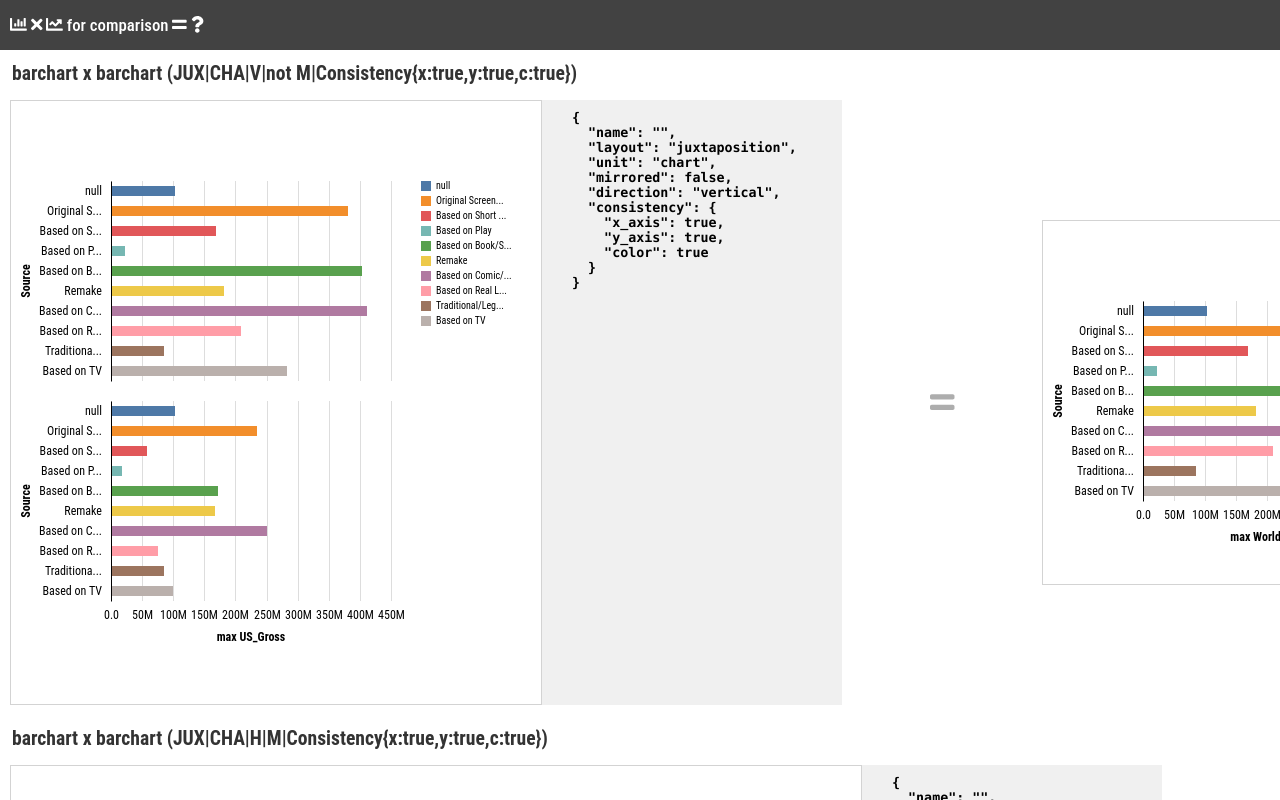
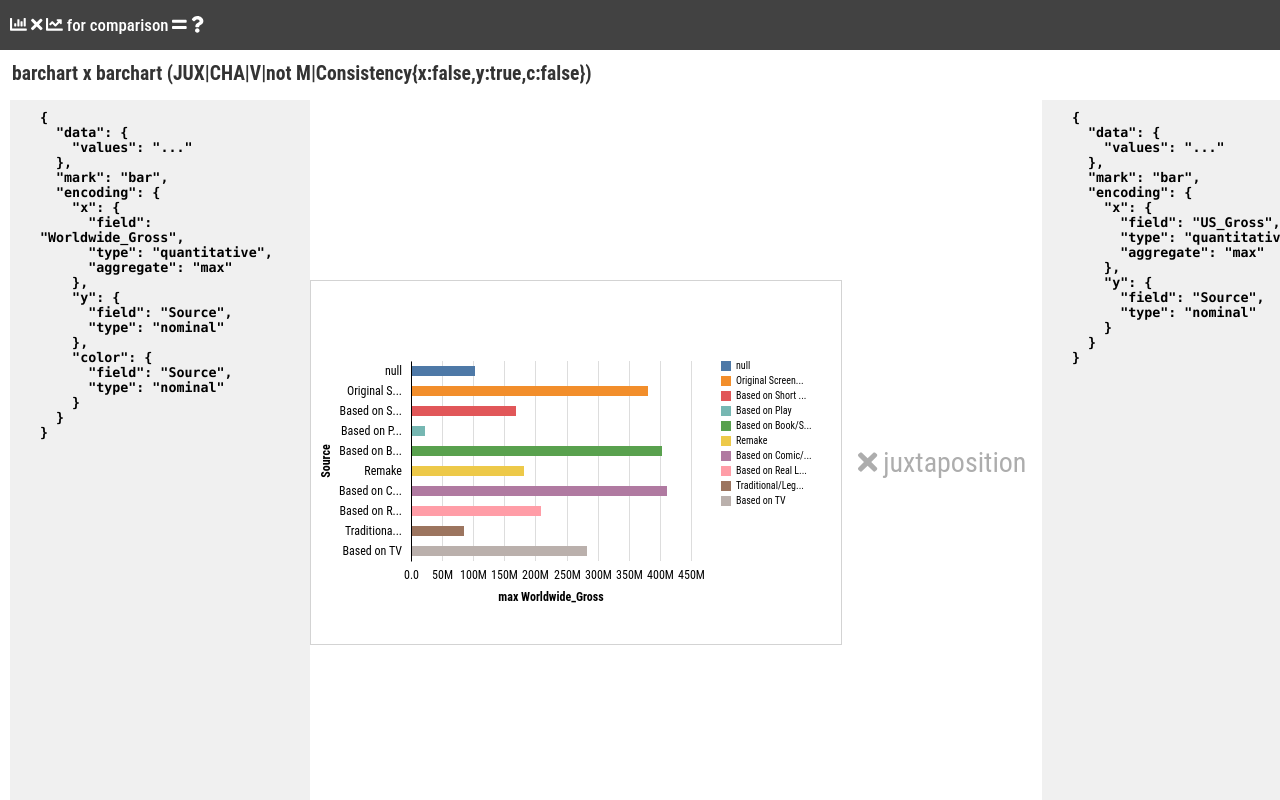
Before and after one commit to sehilyi/comparative-layout-explorer, a React app: page / in a window 1280 px wide. Built offline with nearby package versions, Linux system fonts and the light colour scheme.

Commit message:
Change test examples

```diff
--- a/src/components/app-root.tsx
+++ b/src/components/app-root.tsx
@@ -54,6 +54,7 @@ export class AppRootBase extends React.PureComponent<AppRootProps, {}> {
   }
 
   renderExamples(specs: {A: Spec, B: Spec, C: CompSpec}) {
+    const PRESENTATION = true
     let onBarChartA = (ref: SVGSVGElement) => {
       renderSimpleChart(ref, specs.A);
     }
@@ -69,7 +70,7 @@ export class AppRootBase extends React.PureComponent<AppRootProps, {}> {
     _B.data.values = "..."
     let _C = JSON.parse(JSON.stringify(specs.C))
     console.log("# Now Rendering: " + getCompTitle(specs.A, specs.B, specs.C))
-    return (
+    return !PRESENTATION ? (
       <div key={getCompTitle(specs.A, specs.B, specs.C)} className="example-element-root">
         <h1>{getCompTitle(specs.A, specs.B, specs.C)}</h1>
         <div className='example-element'>
@@ -85,7 +86,24 @@ export class AppRootBase extends React.PureComponent<AppRootProps, {}> {
           </div>
         </div>
       </div>
-    );
+    ) :
+      (
+        <div key={getCompTitle(specs.A, specs.B, specs.C)} className="example-element-root">
+          <h1>{getCompTitle(specs.A, specs.B, specs.C)}</h1>
+          <div className='example-element'>
+            <div className='result-group'>
+              <div className='control-pane'><textarea value={JSON.stringify(_A, null, 2)} readOnly /></div>
+              <div className='chart'><svg ref={onBarChartA}></svg></div>
+              <div className='score'><FontAwesomeIcon icon="times" className='trade-mark' /> {specs.C.layout}</div>
+              <div className='control-pane'><textarea value={JSON.stringify(_B, null, 2)} readOnly /></div>
+              <div className='chart'><svg ref={onBarChartB}></svg></div>
+              <div className='score'><FontAwesomeIcon icon="equals" className='trade-mark' />{""}</div>
+              <div className='control-pane'><textarea value={JSON.stringify(_C, null, 2)} readOnly /></div>
+              <div className='chart'><svg ref={onBarChartC}></svg></div>
+            </div>
+          </div>
+        </div>
+      )
   }
 }
 
--- a/src/components/visualizations/tests/test-specs.ts
+++ b/src/components/visualizations/tests/test-specs.ts
@@ -93,6 +93,74 @@ export function getExampleSpec(): {A: Spec, B: Spec, C: CompSpec}[] {
         unit: "chart",
         mirrored: false,
         direction: "vertical",
+        consistency: {
+          x_axis: false, y_axis: true, color: false
+        }
+      },
+      // https://vega.github.io/vega-lite/examples/
+      A: {
+        data: {
+          values: DATASET_MOVIES.rawData
+        },
+        mark: "bar",
+        encoding: {
+          x: {field: "Worldwide_Gross", type: "quantitative", aggregate: "max"},
+          y: {field: "Source", type: "nominal"},
+          color: {field: "Source", type: "nominal"}
+        }
+      },
+      B: {
+        data: {
+          values: DATASET_MOVIES.rawData
+        },
+        mark: "bar",
+        encoding: {
+          x: {field: "US_Gross", type: "quantitative", aggregate: "max"},
+          y: {field: "Source", type: "nominal"}
+        }
+      }
+    },
+    {
+      C: {
+        ...DEFAULT_COMP_SPEC,
+        layout: "juxtaposition",
+        unit: "chart",
+        mirrored: false,
+        direction: "vertical",
+        consistency: {
+          x_axis: true, y_axis: true, color: true
+        }
+      },
+      // https://vega.github.io/vega-lite/examples/
+      A: {
+        data: {
+          values: DATASET_MOVIES.rawData
+        },
+        mark: "bar",
+        encoding: {
+          x: {field: "Worldwide_Gross", type: "quantitative", aggregate: "max"},
+          y: {field: "Source", type: "nominal"},
+          color: {field: "Source", type: "nominal"}
+        }
+      },
+      B: {
+        data: {
+          values: DATASET_MOVIES.rawData
+        },
+        mark: "bar",
+        encoding: {
+          x: {field: "US_Gross", type: "quantitative", aggregate: "max"},
+          y: {field: "Source", type: "nominal"},
+          color: {field: "Source", type: "nominal"}
+        }
+      }
+    },
+    {
+      C: {
+        ...DEFAULT_COMP_SPEC,
+        layout: "juxtaposition",
+        unit: "chart",
+        mirrored: false,
         consistency: {
           x_axis: true, y_axis: true, color: true
         }
@@ -195,7 +263,7 @@ export function getExampleSpec(): {A: Spec, B: Spec, C: CompSpec}[] {
         layout: "superimposition",
         unit: "chart",
         consistency: {
-          x_axis: true, y_axis: true, color: true
+          x_axis: false, y_axis: true, color: false
         }
       },
       // https://vega.github.io/vega-lite/examples/
@@ -206,7 +274,8 @@ export function getExampleSpec(): {A: Spec, B: Spec, C: CompSpec}[] {
         mark: "point",
         encoding: {
           x: {field: "Worldwide_Gross", type: "quantitative"},
-          y: {field: "US_Gross", type: "quantitative"}
+          y: {field: "US_Gross", type: "quantitative"},
+          color: {field: "MPAA_Rating", type: "nominal"}
         }
       },
       B: {
@@ -215,9 +284,8 @@ export function getExampleSpec(): {A: Spec, B: Spec, C: CompSpec}[] {
         },
         mark: "point",
         encoding: {
-          x: {field: "US_Gross", type: "quantitative"},
-          y: {field: "IMDB_Rating", type: "quantitative"},
-          color: {field: "MPAA_Rating", type: "nominal"}
+          x: {field: "Production_Budget", type: "quantitative"},
+          y: {field: "US_Gross", type: "quantitative"}
         }
       }
     },
@@ -238,7 +306,7 @@ export function getExampleSpec(): {A: Spec, B: Spec, C: CompSpec}[] {
         },
         mark: "bar",
         encoding: {
-          x: {field: "Source", type: "nominal"},
+          x: {field: "MPAA_Rating", type: "nominal"},
           y: {field: "Worldwide_Gross", type: "quantitative", aggregate: "max"}
         }
       },
@@ -254,6 +322,7 @@ export function getExampleSpec(): {A: Spec, B: Spec, C: CompSpec}[] {
         }
       }
     },
+    /* // error
     {
       C: {
         ...DEFAULT_COMP_SPEC,
@@ -287,6 +356,7 @@ export function getExampleSpec(): {A: Spec, B: Spec, C: CompSpec}[] {
         }
       }
     },
+    */
     {
       C: {
         ...DEFAULT_COMP_SPEC,
@@ -304,7 +374,7 @@ export function getExampleSpec(): {A: Spec, B: Spec, C: CompSpec}[] {
         mark: "bar",
         encoding: {
           x: {field: "Worldwide_Gross", type: "quantitative", aggregate: "max"},
-          y: {field: "Source", type: "nominal"}
+          y: {field: "MPAA_Rating", type: "nominal"}
         }
       },
       B: {
@@ -336,9 +406,9 @@ export function getExampleSpec(): {A: Spec, B: Spec, C: CompSpec}[] {
         },
         mark: "bar",
         encoding: {
-          x: {field: "Source", type: "nominal"},
-          y: {field: "Worldwide_Gross", type: "quantitative", aggregate: "max"},
-          color: {field: "Source", type: "nominal"}
+          x: {field: "MPAA_Rating", type: "nominal"},
+          y: {field: "Worldwide_Gross", type: "quantitative", aggregate: "mean"},
+          color: {field: "MPAA_Rating", type: "nominal"}
         }
       },
       B: {
@@ -348,7 +418,7 @@ export function getExampleSpec(): {A: Spec, B: Spec, C: CompSpec}[] {
         mark: "bar",
         encoding: {
           x: {field: "Major_Genre", type: "nominal"},
-          y: {field: "Worldwide_Gross", type: "quantitative", aggregate: "max"},
+          y: {field: "Worldwide_Gross", type: "quantitative", aggregate: "mean"},
           color: {field: "Major_Genre", type: "nominal"}
         }
       }
@@ -370,8 +440,7 @@ export function getExampleSpec(): {A: Spec, B: Spec, C: CompSpec}[] {
         mark: "bar",
         encoding: {
           x: {field: "US_Gross", type: "quantitative", aggregate: "mean"},
-          y: {field: "Source", type: "nominal"},
-          color: {field: "Source", type: "nominal"}
+          y: {field: "Source", type: "nominal"}
         }
       },
       B: {
@@ -385,6 +454,38 @@ export function getExampleSpec(): {A: Spec, B: Spec, C: CompSpec}[] {
           color: {field: "MPAA_Rating", type: "nominal"}
         }
       }
+    },
+    {
+      C: {
+        ...DEFAULT_COMP_SPEC,
+        layout: "superimposition",
+        unit: "chart",
+        consistency: {
+          x_axis: false, y_axis: false, color: false
+        }
+      },
+      // https://vega.github.io/vega-lite/examples/
+      A: {
+        data: {
+          values: DATASET_MOVIES.rawData
+        },
+        mark: "point",
+        encoding: {
+          x: {field: "IMDB_Rating", type: "quantitative"},
+          y: {field: "US_Gross", type: "quantitative"}
+        }
+      },
+      B: {
+        data: {
+          values: DATASET_MOVIES.rawData
+        },
+        mark: "bar",
+        encoding: {
+          x: {field: "MPAA_Rating", type: "nominal"},
+          y: {field: "US_Gross", type: "quantitative", aggregate: "mean"},
+          color: {field: "MPAA_Rating", type: "nominal"}
+        }
+      }
     }
   ]
 }
```
